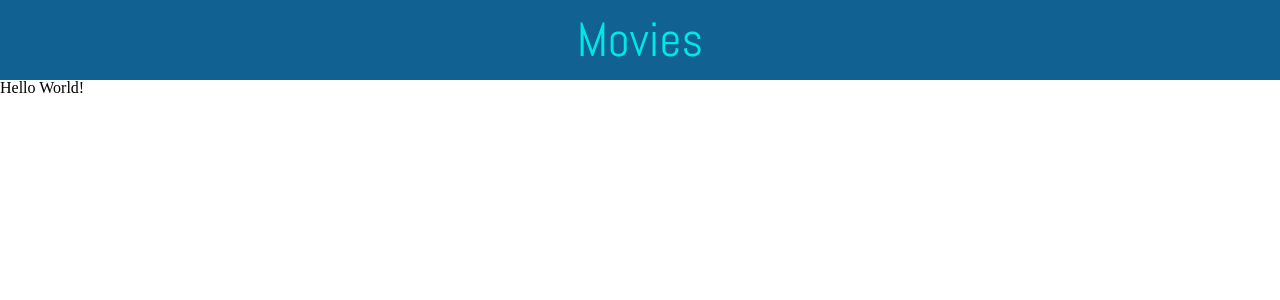
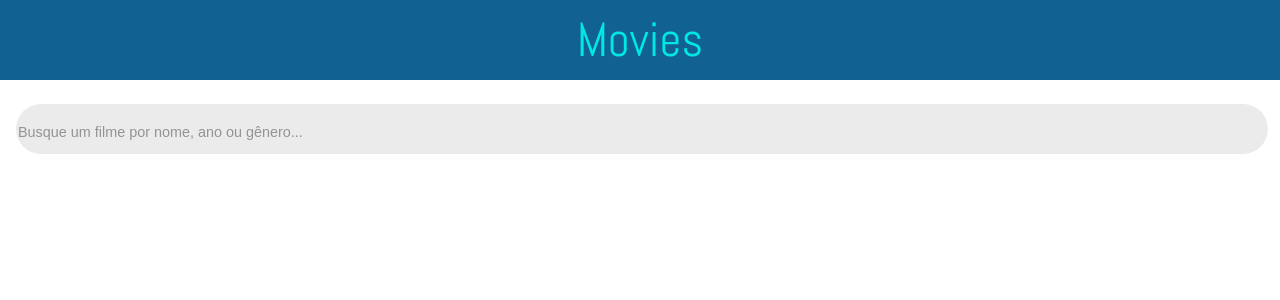
Before and after one commit to gabrieljony/challenge-cubos, a React (Create React App) app: page / in a window 1280 px wide. Shown: the top 300 px of the page. Built offline with nearby package versions, Linux system fonts and the light colour scheme.

Commit message:
Adicionado o component Search para a busca dos filmes por nome ano e gênero

```diff
--- a/package.json
+++ b/package.json
@@ -4,8 +4,10 @@
     "private": true,
     "author": "Gabriel Jony",
     "dependencies": {
+        "axios": "^0.19.0",
         "react": "^16.11.0",
         "react-dom": "^16.11.0",
+        "react-router-dom": "^5.1.2",
         "react-scripts": "3.2.0",
         "styled-components": "^4.4.1"
     },
--- a/src/components/Header.js
+++ b/src/components/Header.js
@@ -10,7 +10,7 @@ export default function Header() {
   );
 }
 
-const Container = styled.div`
+const Container = styled.header`
   background-color: ${color.primary};
   width: 100%;
   height: 5em;
--- /dev/null
+++ b/src/components/Search.js
@@ -0,0 +1,40 @@
+import React, { Component } from 'react';
+import styled from 'styled-components';
+import { color } from '../theme';
+
+export default class components extends Component {
+  render() {
+    return (
+        <Container>
+            <input type="text" placeholder="Busque um filme por nome, ano ou gênero..."/>
+        </Container>
+      );
+    }
+}
+
+const Container = styled.div`
+    input{
+        width: 100%;
+        height: 2em;
+        border-radius: 2em;
+        margin: 1em 0;
+        border: none;
+        outline: none;
+        background-color: ${color.gray};
+        color: ${color.black};
+        font-size: 1.5em;
+        /* padding-left: 1em;
+        padding-right: 1em; */
+        &::placeholder {
+            color: ${color.black};
+            opacity: 0.5;
+            font-size: 0.8em;
+            @media (max-width: 340px) {
+                font-size: 0.5em;
+            }
+            @media (min-width: 341px) {
+                font-size: 0.6em;
+            }
+        }
+    }
+`;
--- a/src/components/index.js
+++ b/src/components/index.js
@@ -1,3 +1,4 @@
 import Header from "./Header";
+import Search from "./Search";
 
-export { Header };
+export { Header, Search };
--- a/src/pages/App.js
+++ b/src/pages/App.js
@@ -1,13 +1,36 @@
-import React from 'react';
-import {Header} from '../components';
+import React, { Fragment } from 'react';
+import styled from 'styled-components';
+import {Header, Search} from '../components';
 
-function App() {
+export default function App() {
     return (
-        <div>
+        <Fragment>
             <Header/>
-            Hello World!
-        </div>
+            <Container>
+                <Search/>
+            </Container>
+        </Fragment>
     );
 }
 
-export default App;
+const Container = styled.div`
+    margin-right: auto;
+    margin-left: auto;
+    padding-left: 1em;
+    padding-right: 1em;
+    @media (max-width: 575px) {
+
+    }
+    @media (min-width: 576px) {
+
+    }
+    @media (min-width: 768px) {
+
+    }
+    @media (min-width: 992px) {
+
+    }
+    @media (min-width: 1200px) {
+
+    }
+`;
```
Also changed, not shown: 1 other file (tests, documents, lock files or other folders).
